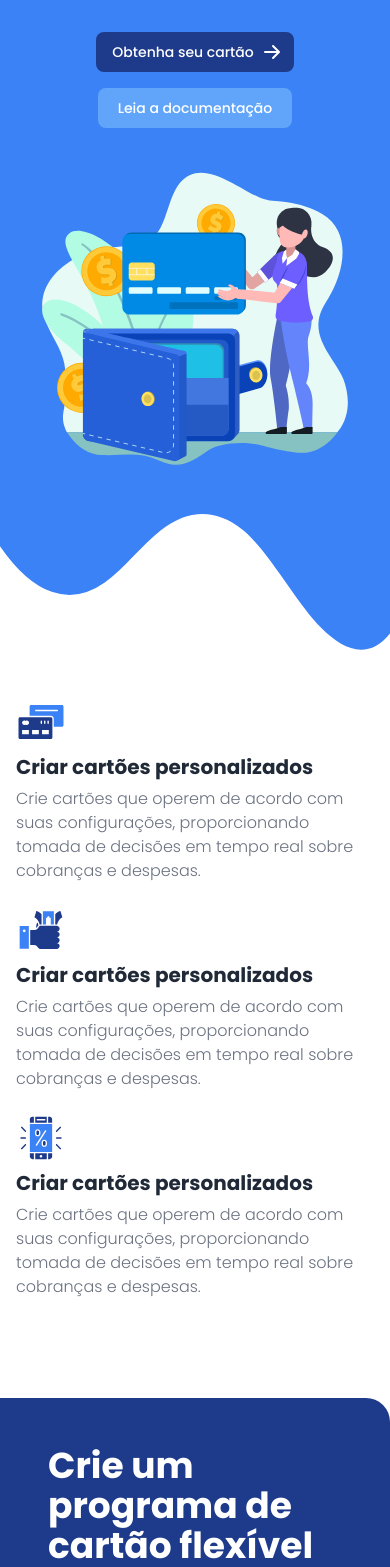
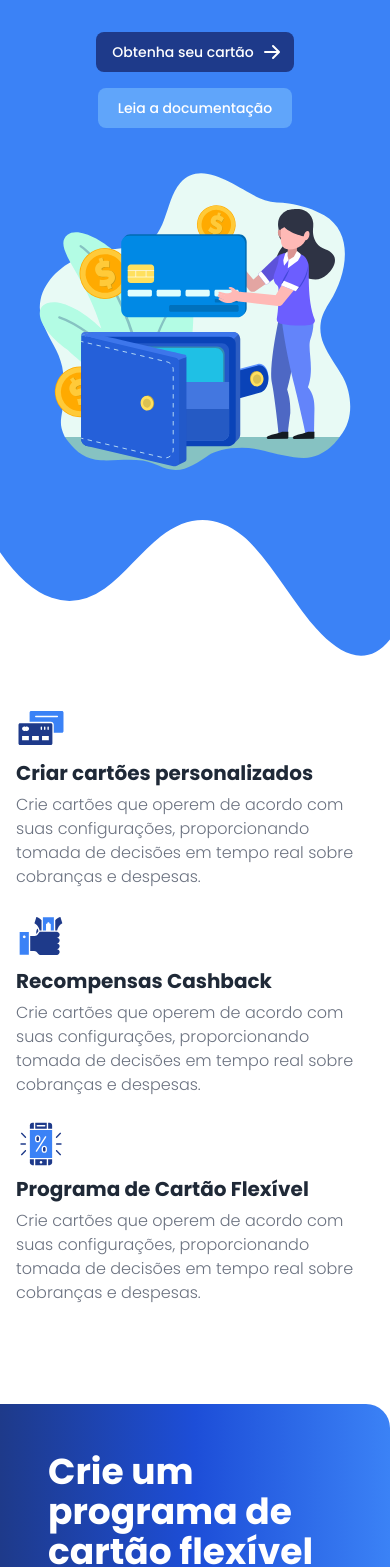
Before and after one commit to Sellucas/cardflex, a Next.js app: page / in a window 390 px wide. Shown: the part 388-1955 px from the top of the page. Built offline with nearby package versions, Linux system fonts and the light colour scheme.

Commit message:
style: hero responsiveness

```diff
--- a/src/components/homeComponents/AboutCard.tsx
+++ b/src/components/homeComponents/AboutCard.tsx
@@ -34,7 +34,7 @@ const AboutCard = () => {
         <div className="max-w-sm flex flex-col justify-around h-48 border-r-2 border-transparent lg:border-gray-300">
           <Image width={50} height={50} src={"/buycard.svg"} alt="buy card" />
           <h2 className="text-xl text-gray-800 font-bold">
-            Criar cartões personalizados
+            Recompensas Cashback
           </h2>
           <p className="text-gray-500 font-light">
             Crie cartões que operem de acordo com suas configurações,
@@ -51,7 +51,7 @@ const AboutCard = () => {
             alt="discount card"
           />
           <h2 className="text-xl text-gray-800 font-bold">
-            Criar cartões personalizados
+            Programa de Cartão Flexível
           </h2>
           <p className="text-gray-500 font-light">
             Crie cartões que operem de acordo com suas configurações,
--- a/src/components/homeComponents/CardSolutions.tsx
+++ b/src/components/homeComponents/CardSolutions.tsx
@@ -4,7 +4,7 @@ import React from "react";
 const CardSolutions = () => {
   return (
     <section className="flex flex-col justify-center items-center w-full relative mt-24">
-      <div className="grid grid-cols-1 gap-6 bg-blue-900 w-full max-w-7xl min-h-fit rounded-tr-3xl md:rounded-tr-full p-12 sm:grid-cols-2">
+      <div className="grid grid-cols-1 gap-6 bg-gradient-to-r from-blue-900 via-blue-700 to-blue-500 w-full max-w-7xl min-h-fit rounded-tr-3xl md:rounded-tr-full p-12 sm:grid-cols-2">
         <div className="flex flex-col gap-6 justify-around items-start">
           <h2 className="text-white text-4xl font-bold xl:text-5xl">
             Crie um programa de cartão flexível para as necessidades da sua
--- a/src/components/homeComponents/CashbackRewards.tsx
+++ b/src/components/homeComponents/CashbackRewards.tsx
@@ -25,7 +25,7 @@ const onlineStores = [
 
 const CashbackRewards = () => {
   return (
-    <section className="grid grid-cols-1 justify-items-center gap-8 w-full max-w-7xl p-12 relative mt-24 sm:grid-cols-2">
+    <section className="grid grid-cols-1 justify-items-center gap-8 w-full max-w-7xl p-12 relative mt-24 md:grid-cols-2">
       <div className="flex flex-col gap-6 justify-around items-start">
         <h2 className="text-gray-800 text-4xl font-medium xl:text-5xl">
           Receba recompensas de cashback em suas marcas favoritas
@@ -96,7 +96,7 @@ const CashbackRewards = () => {
           </button>
         </div>
       </div>
-      <div className="mt-32">
+      <div className="mt-16 md:mt-32">
         <Image width={400} height={1} src={"/cashback.png"} alt="cash back" />
       </div>
     </section>
--- a/src/components/homeComponents/HeroSection.tsx
+++ b/src/components/homeComponents/HeroSection.tsx
@@ -3,8 +3,8 @@ import React from "react";
 
 const HeroSection = () => {
   return (
-    <section className="flex flex-col justify-center items-center bg-blue-500 w-full sm:py-32 lg:py-48 sm:flex-row">
-      <div className="flex flex-col items-center w-full text-center px-4 max-w-lg sm:text-left xl:px-0">
+    <section className="grid grid-cols-1 justify-items-center bg-blue-500 w-full lg:px-60 sm:py-32 sm:grid-cols-2">
+      <div className="flex flex-col items-center w-full text-center px-4 max-w-md sm:text-left xl:px-0">
         <div>
           <h1 className="text-4xl font-bold text-white leading-none mb-6 xl:text-5xl">
             Cartões <br /> físicos e virtuais personalizados para a sua empresa
@@ -46,8 +46,8 @@ const HeroSection = () => {
           </div>
         </div>
       </div>
-      <div className="relative flex w-full h-96 max-w-xl">
-        <Image fill src="/hero.svg" alt="CardFlex" />
+      <div className="relative flex w-full">
+        <Image width={600} height={1} src="/hero.svg" alt="CardFlex" />
       </div>
     </section>
   );
```
